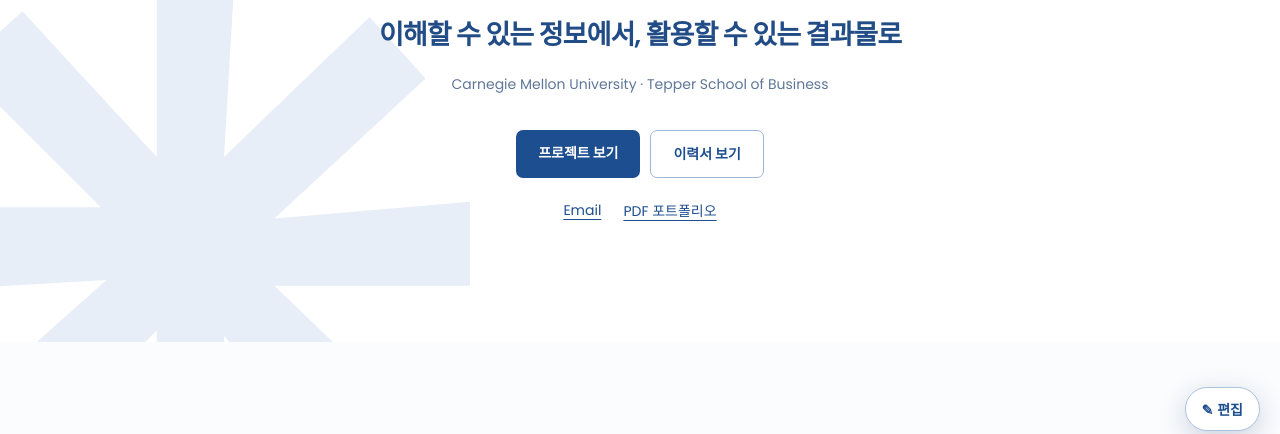
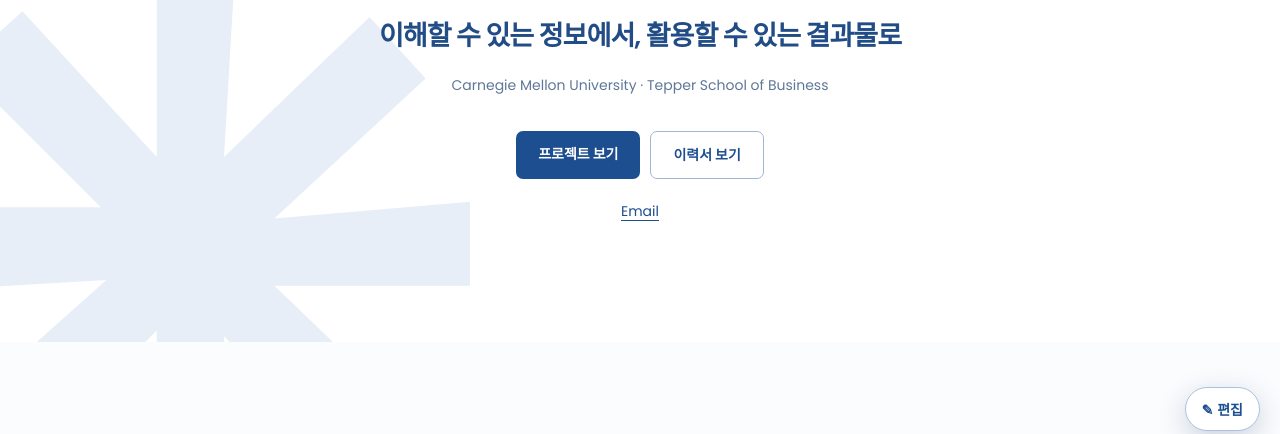
Before and after one commit to kwonth/Portfolio, a plain HTML site: page index.html in a window 1280 px wide. Shown: the part 349-783 px from the top of the page. Drawn offline with Linux system fonts and the light colour scheme.

Commit message:
Remove PDF portfolio link from website

```diff
--- a/index.html
+++ b/index.html
@@ -31,7 +31,7 @@
           <a class="button button-primary" href="#projects">프로젝트 보기</a>
           <a class="button button-outline" href="https://taehoon-kwon-portfolio.bladedsun4.chatgpt.site/documents/taehoon-kwon-resume.pdf" target="_blank" rel="noopener noreferrer">이력서 보기</a>
         </div>
-        <div class="hero-links"><a href="mailto:kwon219005@gmail.com">Email</a><a href="https://taehoon-kwon-portfolio.bladedsun4.chatgpt.site/documents/taehoon-kwon-portfolio.pdf" target="_blank" rel="noopener noreferrer">PDF 포트폴리오</a></div>
+        <div class="hero-links"><a href="mailto:kwon219005@gmail.com">Email</a></div>
       </div>
     </section>
 
```
